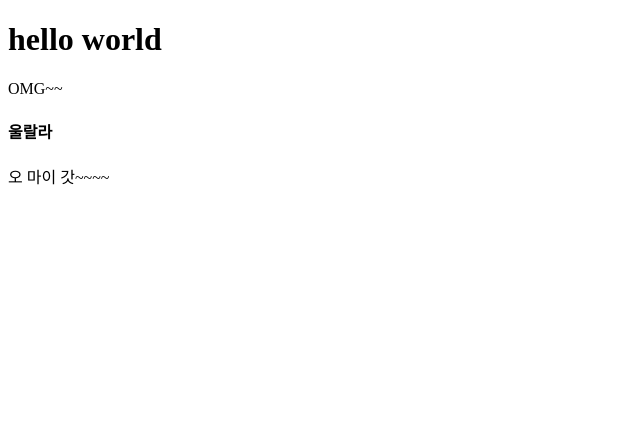
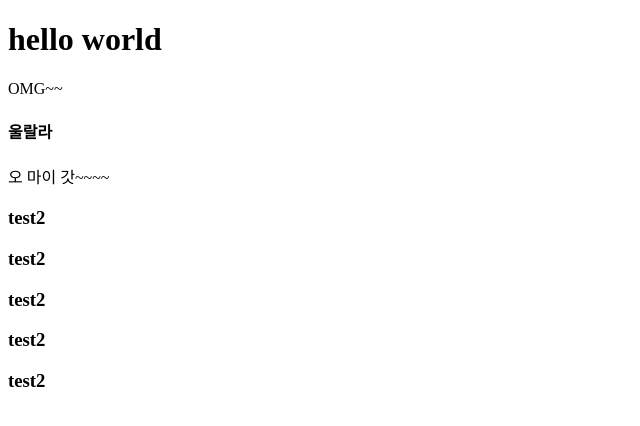
Before and after one commit to dream2405/example, a plain HTML site: page index.html in a window 1280 px wide. Shown: the whole page, without its empty margins (0-640 px from the left). Drawn offline with Linux system fonts and the light colour scheme.

Commit message:
test2 branch add html

```diff
--- a/index.html
+++ b/index.html
@@ -12,5 +12,10 @@
         <div>
             <p>오 마이 갓~~~~</p>
         </div>
+        <h3>test2</h3>
+        <h3>test2</h3>
+        <h3>test2</h3>
+        <h3>test2</h3>
+        <h3>test2</h3>
     </body>
 </html>
```
